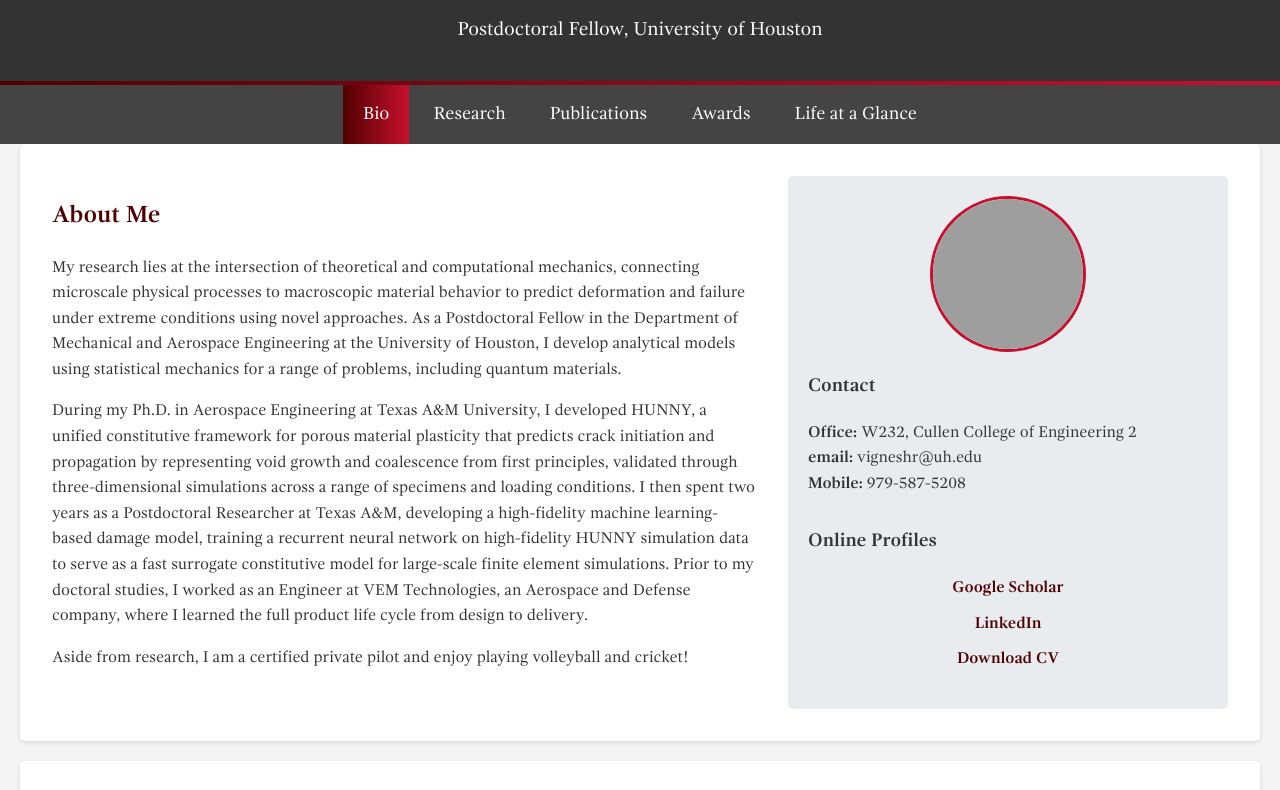
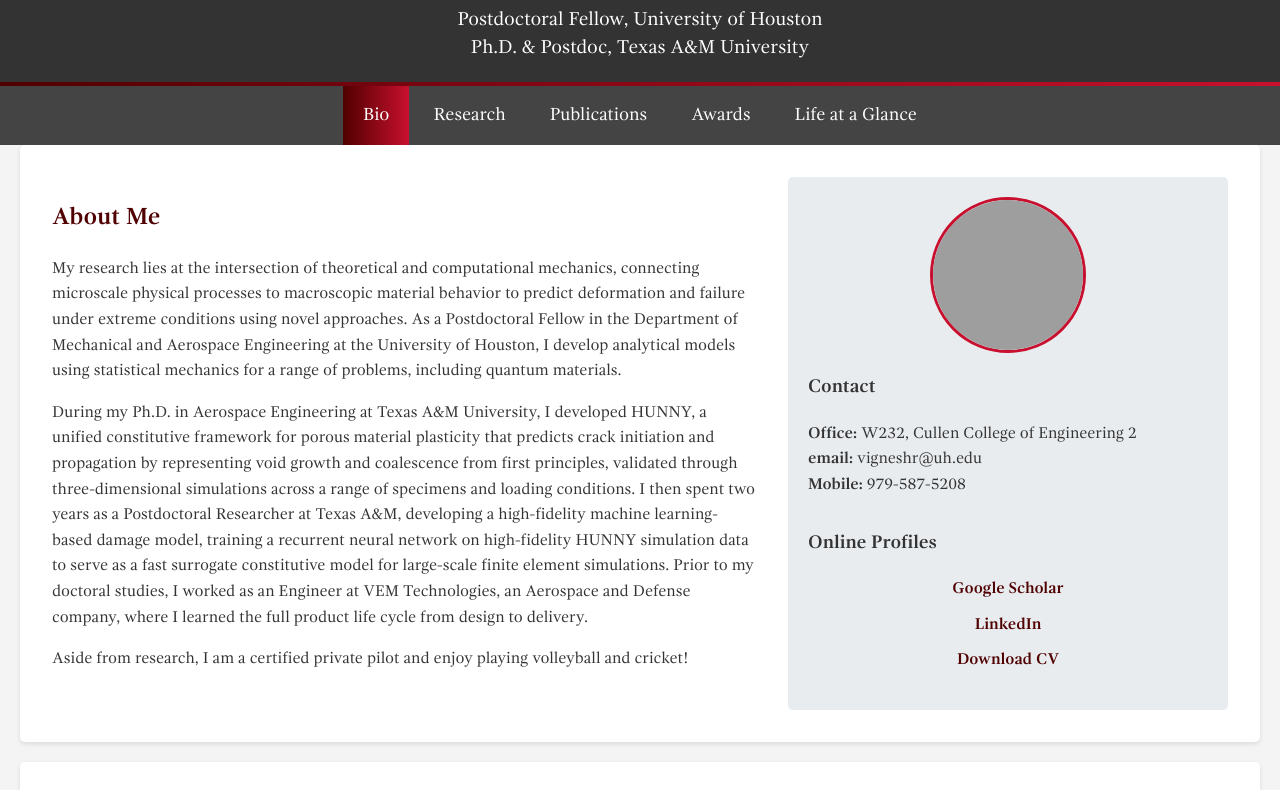
Before and after one commit to vigneshwaran-radhakrishnan/Webpage, a plain HTML site: page index.html in a window 1280 px wide. Shown: the part 84-874 px from the top of the page. Drawn offline with Linux system fonts and the light colour scheme; grey boxes are pictures that could not be loaded; files whose address does not match are found by name.

Commit message:
Header: add Ph.D. & Postdoc, Texas A&M line to match cover letter
Co-Authored-By: Claude Opus 5.5 <noreply@anthropic.com>

```diff
--- a/index.html
+++ b/index.html
@@ -11,7 +11,7 @@
     <header class="site-header">
         <div class="container">
             <h1>Vigneshwaran Radhakrishnan</h1>
-            <p class="subtitle">Postdoctoral Fellow, University of Houston</p>
+            <p class="subtitle">Postdoctoral Fellow, University of Houston<br>Ph.D. &amp; Postdoc, Texas A&amp;M University</p>
         </div>
     </header>
 
--- a/style.css
+++ b/style.css
@@ -85,6 +85,8 @@ h1, h2, h3, h4, h5, h6 {
 .site-header .subtitle {
     font-size: 1.2rem;
     font-weight: 300;
+    line-height: 1.5;
+    margin: 0.6rem 0 0.2rem;
 }
 
 nav ul {
```
Also changed, not shown: awards.html (+1 -1 lines), gallery.html (+1 -1 lines), publications.html (+1 -1 lines), research.html (+1 -1 lines).
